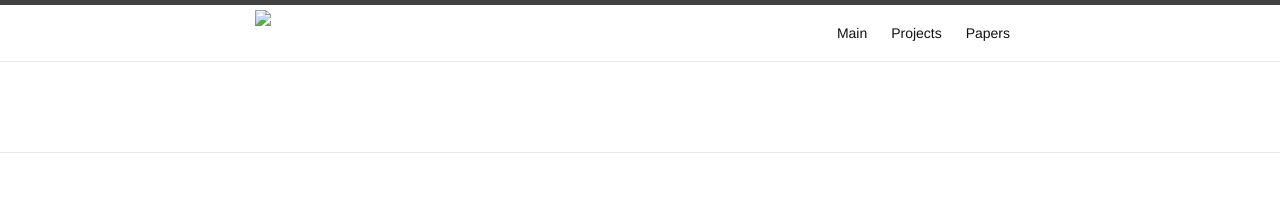
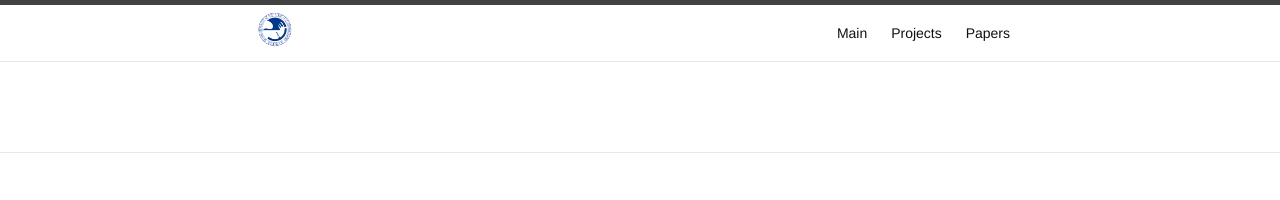
Before and after one commit to tzw2698/tzw2698.github.io, a Jekyll site: the page built from rawpapers.md, in a window 1280 px wide. Shown: the top 200 px of the page. Built offline with Jekyll 4.4.1, drawn with Linux system fonts in a browser that asks for light colours.

Commit message:
Fix image problems

```diff
--- a/_includes/head.html
+++ b/_includes/head.html
@@ -8,7 +8,7 @@
 
   <!-- <meta name="og:image" href="http://nlp.seas.harvard.edu/SEAS.png" /> -->
 
-<link rel="icon" type="image/png" href="images/bupt.png" />
+<link rel="icon" type="image/png" href="/images/bupt.png" />
   <link rel="stylesheet" href="{{ "/css/main.css" | prepend: site.baseurl }}">
   <link rel="canonical" href="{{ page.url | replace:'index.html','' | prepend: site.baseurl | prepend: site.url }}">
   <link rel="alternate" type="application/rss+xml" title="{{ site.title }}" href="{{ "/feed.xml" | prepend: site.baseurl | prepend: site.url }}">
--- a/_includes/header.html
+++ b/_includes/header.html
@@ -2,7 +2,7 @@
 
   <div class="wrapper">
 
-    <span><img width="50px" style="padding:5px" src="images/bupt.png"></span>
+    <span><img width="50px" style="padding:5px" src="/images/bupt.png"></span>
 
     <span>
         <!-- <a class="site-title" href="{{ site.baseurl }}/">{{ site.title }}</a> -->
```
Also changed, not shown: 15 other files.
